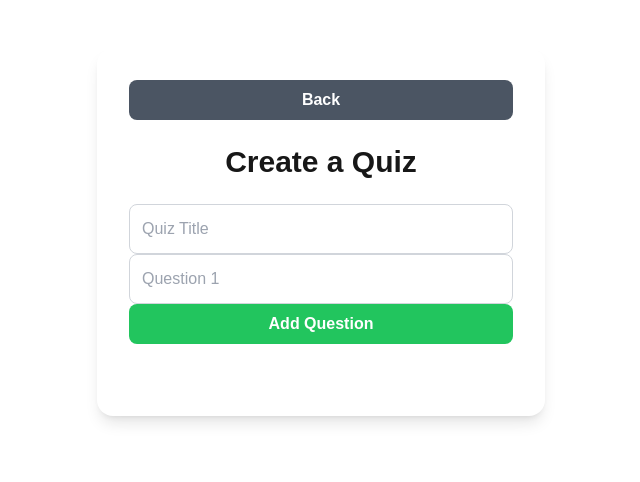
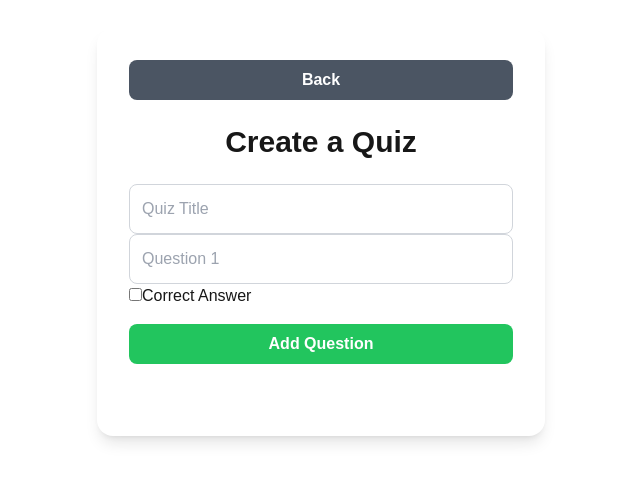
Before and after one commit to Lemon6226/QuizWeb, a Next.js app: page /create-quiz in a window 1280 px wide. Shown: the part 184-666 px from the top of the page, without its empty margins (319-959 px from the left). Built offline with nearby package versions, Linux system fonts and the light colour scheme; no server answers.

Commit message:
quiz update

```diff
--- a/app/create-quiz/page.tsx
+++ b/app/create-quiz/page.tsx
@@ -3,23 +3,32 @@
 import { useState } from "react";
 import { useSession } from "next-auth/react";
 import { useRouter } from "next/navigation";
-import "../globals.css";
+
+interface Question {
+    text: string;
+    isCorrect: boolean;
+}
 
 export default function CreateQuiz() {
     const { data: session } = useSession();
     const [title, setTitle] = useState("");
-    const [questions, setQuestions] = useState([{ text: "" }]);
-    const [error, setError] = useState("");
+    const [questions, setQuestions] = useState<Question[]>([
+        { text: "", isCorrect: false },
+    ]);
+    const [error, setError] = useState<string>("");
+
     const router = useRouter();
 
     const addQuestion = () => {
-        setQuestions([...questions, { text: "" }]);
+        setQuestions((prev) => [...prev, { text: "", isCorrect: false }]);
     };
 
-    const updateQuestion = (index: number, text: string) => {
-        const newQuestions = [...questions];
-        newQuestions[index].text = text;
-        setQuestions(newQuestions);
+    const updateQuestion = (index: number, field: "text" | "isCorrect", value: string | boolean) => {
+        setQuestions((prev) => {
+            const updated = [...prev];
+            updated[index] = { ...(updated[index]), [field]: value };
+            return updated;
+        });
     };
 
     const handleSubmit = async () => {
@@ -28,30 +37,51 @@ export default function CreateQuiz() {
             return;
         }
 
+        if (title.trim().length === 0) {
+            setError("Quiz title cannot be empty.");
+            return;
+        }
+
+        if (questions.some((q) => q.text.trim().length === 0)) {
+            setError("All questions must have text.");
+            return;
+        }
+
+        try {
             const res = await fetch("/api/quiz", {
                 method: "POST",
-            headers: {
-                "Content-Type": "application/json",
-            },
+                headers: { "Content-Type": "application/json" },
                 body: JSON.stringify({ title, questions }),
             });
 
             if (!res.ok) {
                 const data = await res.json();
                 setError(data.message);
-        } else {
+                return;
+            }
+
             alert("Quiz created successfully!");
-            setTitle("");
-            setQuestions([{ text: "" }]);
+            setTitle('');
+            setQuestions([{ text: "", isCorrect: false }]);
+
+            router.push('/quizzes'); // Redirect back to quizzes
+        } catch (error) {
+            console.error(error);
+            setError("Failed to create quiz.");
         }
     };
 
     return (
         <div className="page-container">
             <div className="card">
-                <button onClick={() => router.back()} className="button button-back mb-6">Back</button>
+                <button onClick={() => router.back()} className="button button-back mb-6">
+                    Back
+                </button>
+
                 <h2 className="title">Create a Quiz</h2>
+
                 {error && <p className="error-message">{error}</p>}
+
                 <input
                     type="text"
                     placeholder="Quiz Title"
@@ -59,23 +89,40 @@ export default function CreateQuiz() {
                     onChange={(e) => setTitle(e.target.value)}
                     className="input"
                 />
-                <div className="question-list">
+
+                <div className="question-list mt-4">
                     {questions.map((q, index) => (
-                        <div key={index}>
+                        <div key={index} className="mb-4 p-4 border rounded-md">
                             <input
                                 type="text"
                                 placeholder={`Question ${index + 1}`}
                                 value={q.text}
-                                onChange={(e) => updateQuestion(index, e.target.value)}
-                                className="input mt-2"
+                                onChange={(e) => updateQuestion(index, "text", e.target.value)}
+                                className="input mt-2 mr-4"
                             />
+
+                            <label className="flex items-center mt-2">
+                                <input
+                                    type="checkbox"
+                                    checked={q.isCorrect}
+                                    onChange={(e) =>
+                                        updateQuestion(index, "isCorrect", e.target.checked)
+                                    }
+                                    className="mr-2"
+                                />
+                                Correct Answer
+                            </label>
                         </div>
                     ))}
                 </div>
 
-                <div className="flex flex-wrap gap-4 mt-6">
-                    <button onClick={addQuestion} className="button button-add">Add Question</button>
-                    <button onClick={handleSubmit} className="button button-primary">Create Quiz</button>
+                <div className="flex gap-4 mt-6">
+                    <button onClick={addQuestion} className="button button-add">
+                        Add Question
+                    </button>
+                    <button onClick={handleSubmit} className="button button-primary">
+                        Create Quiz
+                    </button>
                 </div>
             </div>
         </div>
```
Lines whose indentation alone changed are shown as unchanged.
